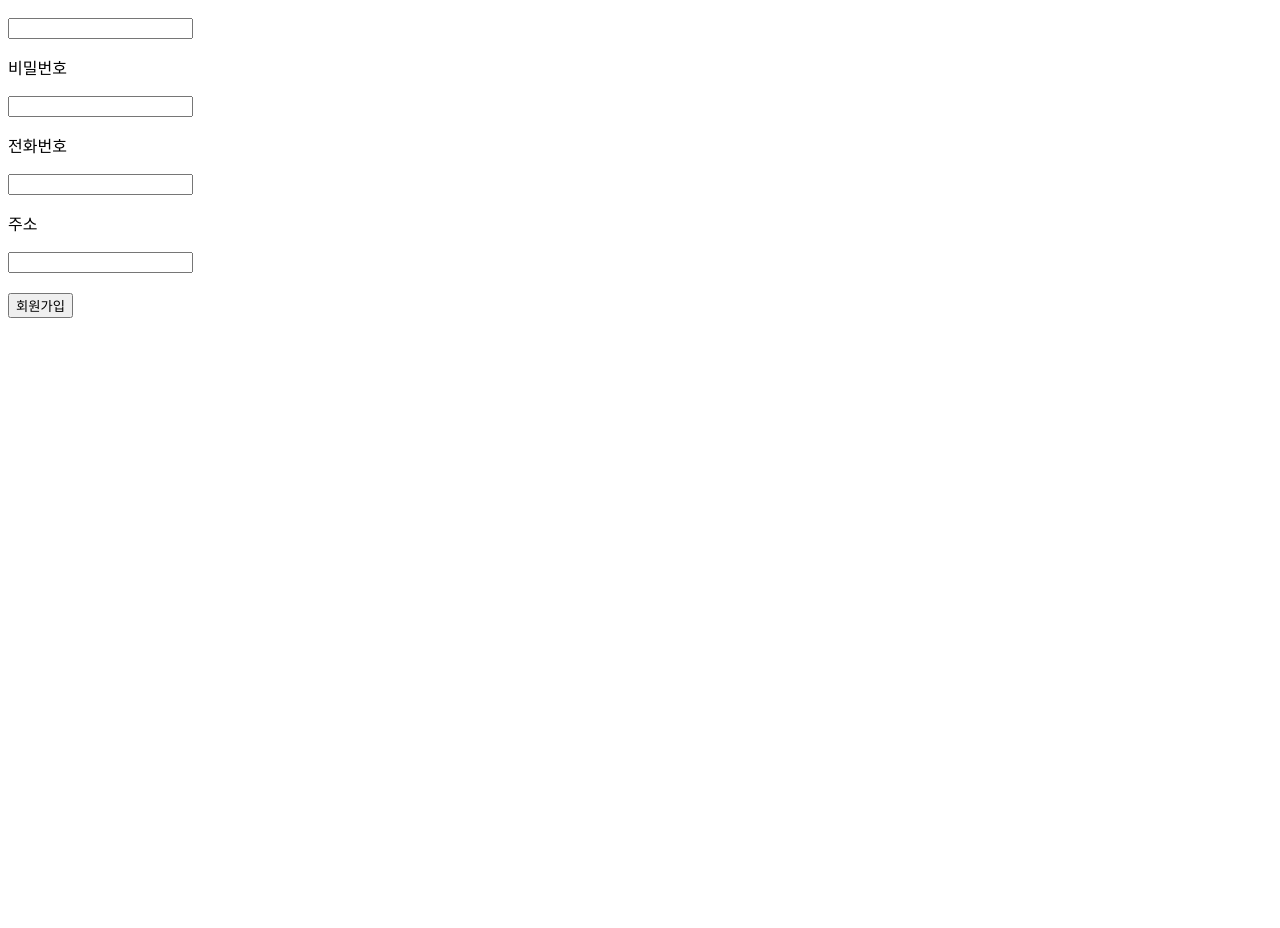
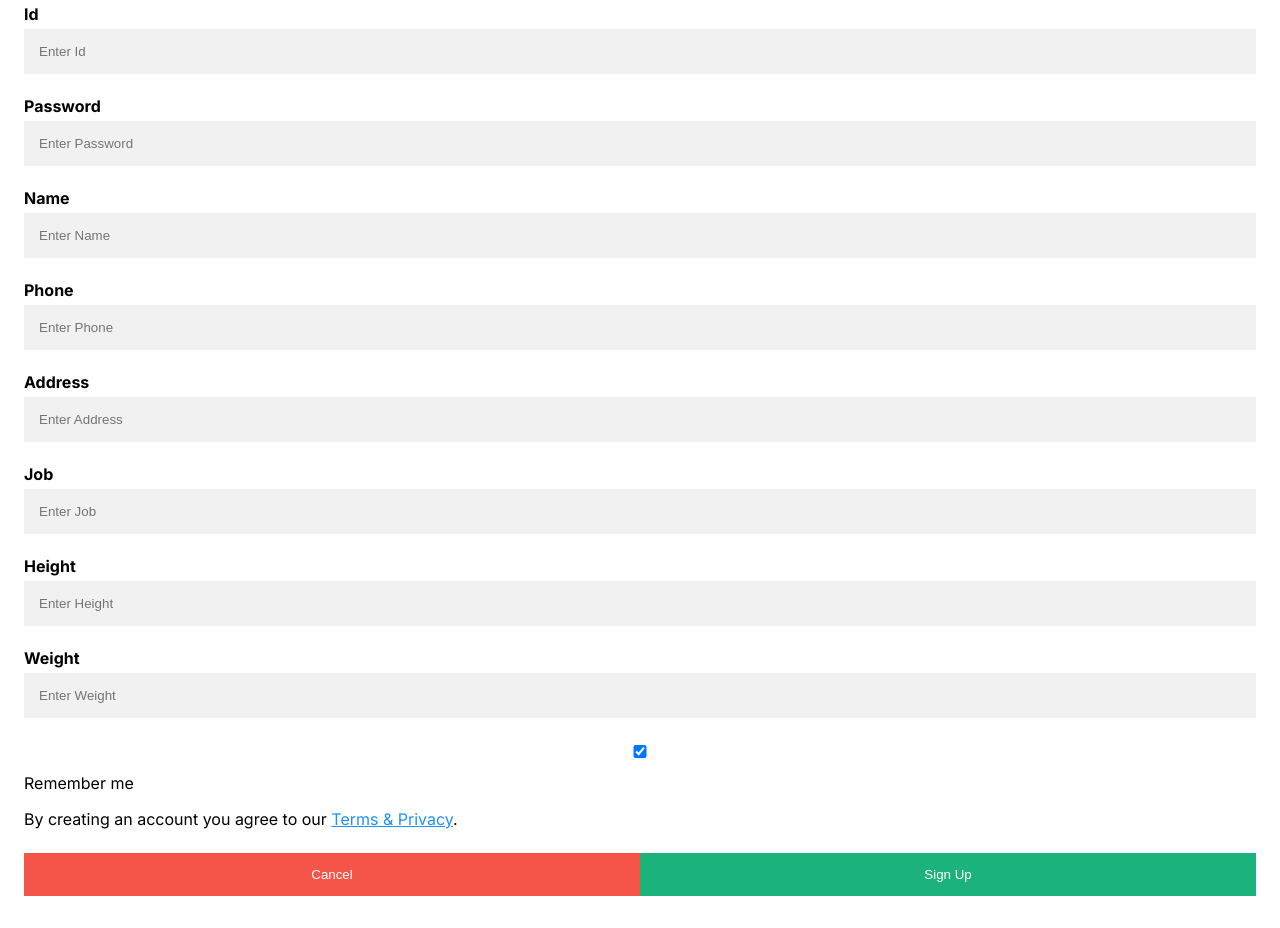
Before and after one commit to mandlake/baekjoon-rod-frontend, a Next.js app: page /join in a window 1280 px wide. Shown: the part 165-1093 px from the top of the page. Before the commit the page ends 800 px from the top, so only its background shows below. Built offline with nearby package versions, Linux system fonts and the light colour scheme.

Commit message:
240322 update pages

```diff
--- /dev/null
+++ b/app/join/join.css
@@ -0,0 +1,75 @@
+body {
+  font-family: Arial, Helvetica, sans-serif;
+}
+* {
+  box-sizing: border-box;
+}
+
+/* Full-width input fields */
+input {
+  width: 100%;
+  padding: 15px;
+  margin: 5px 0 22px 0;
+  display: inline-block;
+  border: none;
+  background: #f1f1f1;
+}
+
+input:focus {
+  background-color: #ddd;
+  outline: none;
+}
+
+hr {
+  border: 1px solid #f1f1f1;
+  margin-bottom: 25px;
+}
+
+/* Set a style for all buttons */
+button {
+  background-color: #04aa6d;
+  color: white;
+  padding: 14px 20px;
+  margin: 8px 0;
+  border: none;
+  cursor: pointer;
+  width: 100%;
+  opacity: 0.9;
+}
+
+button:hover {
+  opacity: 1;
+}
+
+/* Extra styles for the cancel button */
+.cancelbtn {
+  padding: 14px 20px;
+  background-color: #f44336;
+}
+
+/* Float cancel and signup buttons and add an equal width */
+.cancelbtn,
+.signupbtn {
+  float: left;
+  width: 50%;
+}
+
+/* Add padding to container elements */
+.container {
+  padding: 16px;
+}
+
+/* Clear floats */
+.clearfix::after {
+  content: "";
+  clear: both;
+  display: table;
+}
+
+/* Change styles for cancel button and signup button on extra small screens */
+@media screen and (max-width: 300px) {
+  .cancelbtn,
+  .signupbtn {
+    width: 100%;
+  }
+}
--- a/app/join/page.tsx
+++ b/app/join/page.tsx
@@ -1,56 +1,195 @@
 "use client";
 
 import { useState } from "react";
+import "./join.css";
+import axios from "axios";
+
+const SERVER = "http://localhost:8080";
+
+const useInput = (i: any) => {
+  const [value, setValue] = useState("");
+  const onChange = (e: any) => {
+    const {
+      target: { value },
+    } = e;
+    setValue(value);
+  };
+
+  return { value, onChange };
+};
 
 const Join = () => {
-  const [join, setJoin] = useState({
-    name: "",
-    id: "",
-    pw: "",
-    phoneNum: "",
-    address: "",
-  });
+  const id = useInput("");
+  const pw = useInput("");
+  const name = useInput("");
+  const phone = useInput("");
+  const address = useInput("");
+  const job = useInput("");
+  const height = useInput("");
+  const weight = useInput("");
 
-  const handleName = (e: any) => {
-    setJoin({ ...join, name: e.target.value });
+  const url = `${SERVER}/api/join`;
+  const data = {
+    id: id.value,
+    pw: pw.value,
+    name: name.value,
+    phone: phone.value,
+    address: address.value,
+    job: job.value,
+    height: height.value,
+    weight: weight.value,
+  };
+  const config = {
+    headers: {
+      "Cache-Control": "no-cache",
+      "Content-Type": "application/json",
+      Authorization: `Bearer blah ~`,
+      "Access-Control-Allow-Origin": "*",
+    },
   };
 
-  const handleId = (e: any) => {
-    setJoin({ ...join, id: e.target.value });
-  };
+  const handleCheckboxChange = () => {};
 
-  const handlePw = (e: any) => {
-    setJoin({ ...join, pw: e.target.value });
-  };
-
-  const handlePhoneNum = (e: any) => {
-    setJoin({ ...join, phoneNum: e.target.value });
-  };
-
-  const handleAddress = (e: any) => {
-    setJoin({ ...join, address: e.target.value });
+  const handleCancle = () => {
+    alert("취소되었습니다.");
   };
 
   const handleSubmit = () => {
-    alert(join.name + join.id + join.phoneNum + join.pw + join.address);
+    alert(id.value);
+    axios
+      .post(url, data, config)
+      .then((res) => {
+        alert(res.data.user.name + "님 환영합니다.");
+      })
+      .catch((error) => {
+        console.error("Error:", error);
+        alert("An error occurred. Please try again.");
+      });
   };
 
   return (
     <>
-      <h3>회원가입</h3>
-      <p>이름</p>
-      <input type="text" onChange={handleName} />
-      <p>아이디</p>
-      <input type="text" onChange={handleId} />
-      <p>비밀번호</p>
-      <input type="text" onChange={handlePw} />
-      <p>전화번호</p>
-      <input type="text" onChange={handlePhoneNum} />
-      <p>주소</p>
-      <input type="text" onChange={handleAddress} />
-      <br />
-      <br />
-      <button onClick={handleSubmit}>회원가입</button>
+      <div className="container">
+        <h1>Sign up</h1>
+        <p>Please fill in this form to create an account.</p>
+        <hr />
+
+        <label htmlFor="username">
+          <b>Id</b>
+        </label>
+        <input
+          type="text"
+          placeholder="Enter Id"
+          name="username"
+          onChange={id.onChange}
+          required
+        />
+
+        <label htmlFor="psw">
+          <b>Password</b>
+        </label>
+        <input
+          type="password"
+          placeholder="Enter Password"
+          name="psw"
+          onChange={pw.onChange}
+          required
+        />
+
+        <label htmlFor="name">
+          <b>Name</b>
+        </label>
+        <input
+          type="text"
+          placeholder="Enter Name"
+          name="name"
+          onChange={name.onChange}
+          required
+        />
+
+        <label htmlFor="phone">
+          <b>Phone</b>
+        </label>
+        <input
+          type="phone"
+          placeholder="Enter Phone"
+          name="phone"
+          onChange={phone.onChange}
+          required
+        />
+
+        <label htmlFor="address">
+          <b>Address</b>
+        </label>
+        <input
+          type="text"
+          placeholder="Enter Address"
+          name="address"
+          onChange={address.onChange}
+          required
+        />
+
+        <label htmlFor="job">
+          <b>Job</b>
+        </label>
+        <input
+          type="text"
+          placeholder="Enter Job"
+          name="job"
+          onChange={job.onChange}
+          required
+        />
+
+        <label htmlFor="height">
+          <b>Height</b>
+        </label>
+        <input
+          type="number"
+          placeholder="Enter Height"
+          name="height"
+          onChange={height.onChange}
+          required
+        />
+
+        <label htmlFor="weight">
+          <b>Weight</b>
+        </label>
+        <input
+          type="number"
+          placeholder="Enter Weight"
+          name="weight"
+          onChange={weight.onChange}
+          required
+        />
+
+        <label>
+          <input
+            type="checkbox"
+            checked={true}
+            name="remember"
+            onChange={handleCheckboxChange}
+            style={{ marginBottom: "15px" }}
+          />
+          Remember me
+        </label>
+
+        <p>
+          By creating an account you agree to our{" "}
+          <a href="#" style={{ color: "dodgerblue" }}>
+            Terms & Privacy
+          </a>
+          .
+        </p>
+
+        <div className="clearfix">
+          <button type="button" className="cancelbtn" onClick={handleCancle}>
+            Cancel
+          </button>
+          <button type="submit" className="signupbtn" onClick={handleSubmit}>
+            Sign Up
+          </button>
+        </div>
+      </div>
     </>
   );
 };
--- a/app/login/page.tsx
+++ b/app/login/page.tsx
@@ -9,7 +9,7 @@ const Login = () => {
   const [id, setId] = useState("");
   const [pw, setPW] = useState("");
 
-  const url = `${SERVER}/login`;
+  const url = `${SERVER}/api/login`;
   const data = { id: id, pw: pw };
   const config = {
     headers: {
```
